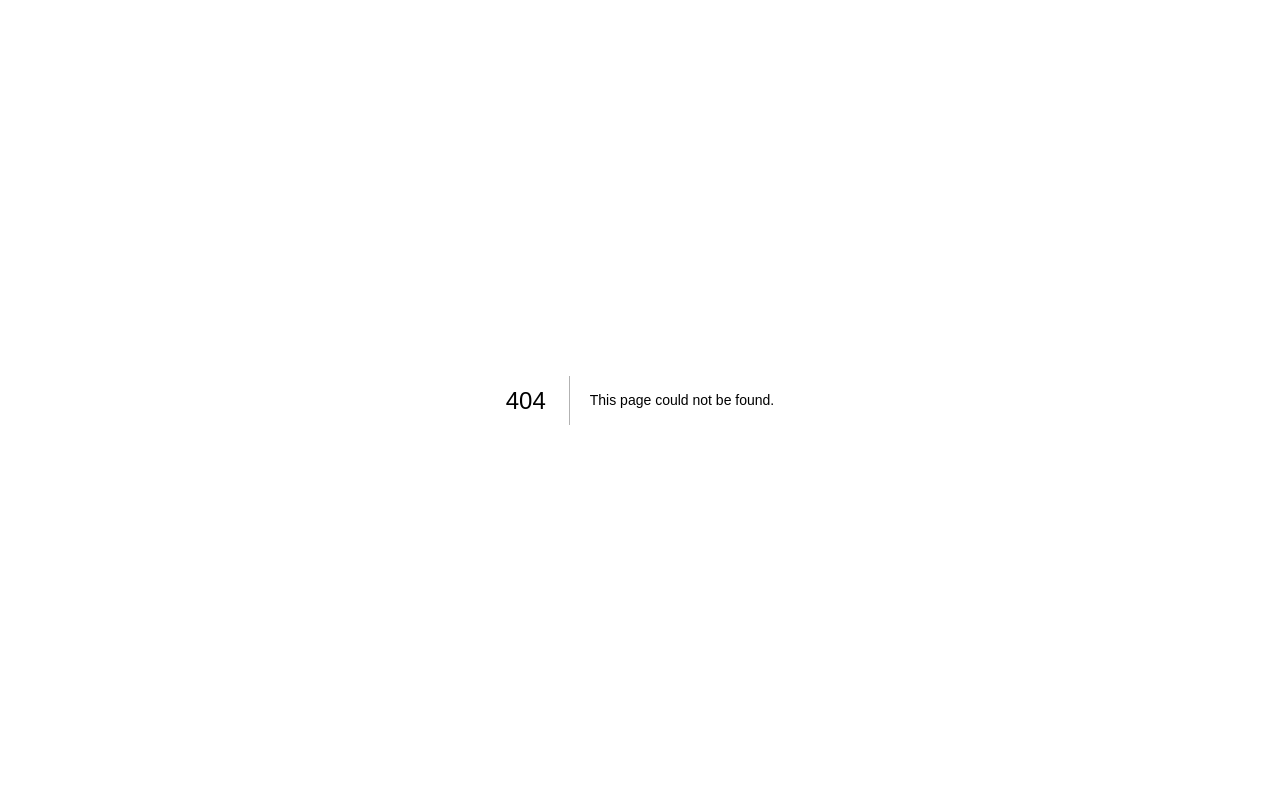
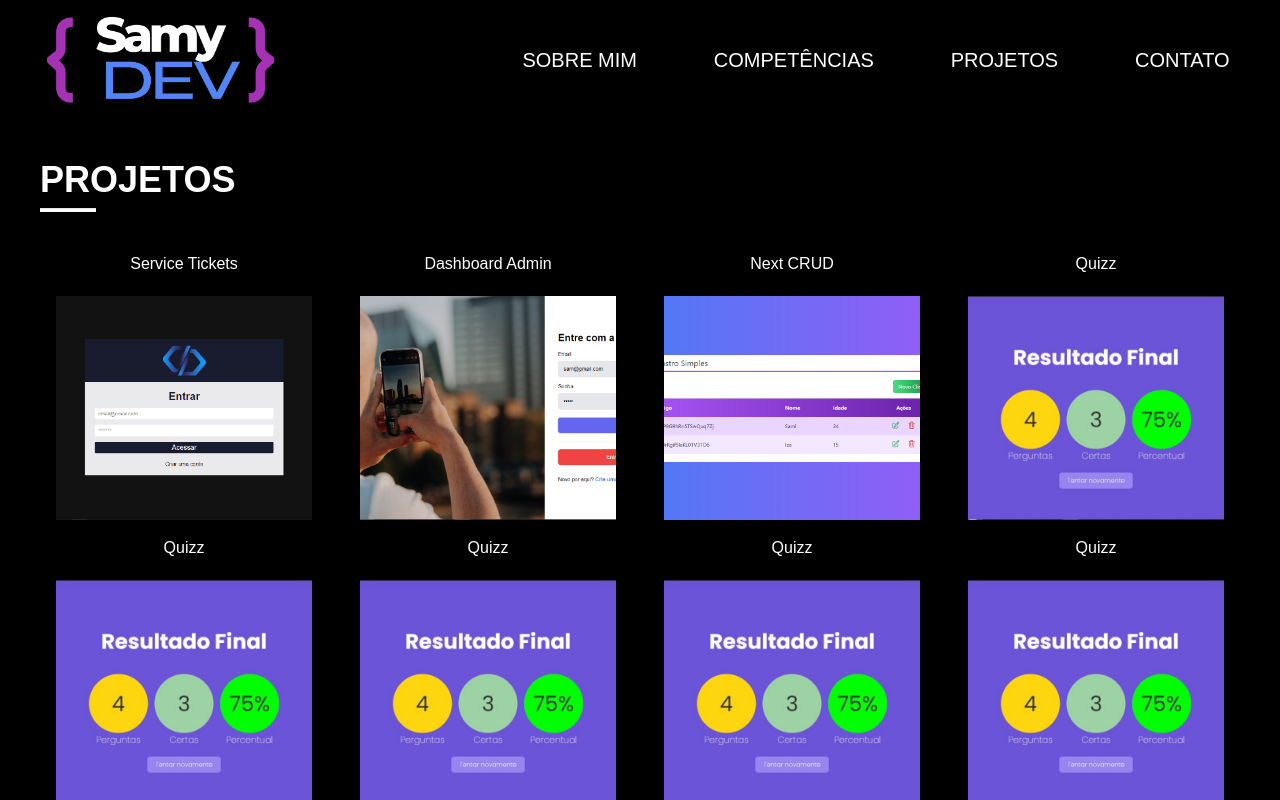
Before and after one commit to SamillyNunes/portfolio, a Next.js app: page /projects in a window 1280 px wide. Before the commit this address had no page. Shown: the top 800 px of the page. Built offline with nearby package versions, Linux system fonts and the light colour scheme.

Commit message:
ui: working on All Projects Page

```diff
--- a/data/projects.json
+++ b/data/projects.json
@@ -3,6 +3,7 @@
         "title": "Service Tickets",
         "description": "Sistema de abertura de chamados",
         "link": "https://github.com/SamillyNunes/tickets-service",
+        "isHighlight": true,
         "photos": [
             "/images/projects/tickets/dashboard.png",
             "/images/projects/tickets/login.png",
@@ -13,6 +14,7 @@
         "title": "Dashboard Admin",
         "description": "Dashboard de administração de algum serviço",
         "link": "https://github.com/SamillyNunes/dashboard_admin",
+        "isHighlight": true,
         "photos": [
             "/images/projects/dashboard_admin/auth-mobile.png",
             "/images/projects/dashboard_admin/auth-pc.png",
@@ -23,6 +25,7 @@
         "title": "Next CRUD",
         "description": "Sistema de cadastro, edição, consulta e remoção simples.",
         "link": "https://github.com/SamillyNunes/next-crud",
+        "isHighlight": true,
         "photos": [
             "/images/projects/next-crud/editar.png",
             "/images/projects/next-crud/home.png",
@@ -33,6 +36,57 @@
         "title": "Quizz",
         "description": "Quiz de perguntas previamente cadastradas na API criada dentro do mesmo projeto.",
         "link": "https://github.com/SamillyNunes/quizz",
+        "isHighlight": true,
+        "photos": [
+            "/images/projects/quizz/quiz.jpg",
+            "/images/projects/quizz/results.jpg"
+        ]
+    },
+    {
+        "title": "Quizz",
+        "description": "Quiz de perguntas previamente cadastradas na API criada dentro do mesmo projeto.",
+        "link": "https://github.com/SamillyNunes/quizz",
+        "isHighlight": false,
+        "photos": [
+            "/images/projects/quizz/quiz.jpg",
+            "/images/projects/quizz/results.jpg"
+        ]
+    },
+    {
+        "title": "Quizz",
+        "description": "Quiz de perguntas previamente cadastradas na API criada dentro do mesmo projeto.",
+        "link": "https://github.com/SamillyNunes/quizz",
+        "isHighlight": false,
+        "photos": [
+            "/images/projects/quizz/quiz.jpg",
+            "/images/projects/quizz/results.jpg"
+        ]
+    },
+    {
+        "title": "Quizz",
+        "description": "Quiz de perguntas previamente cadastradas na API criada dentro do mesmo projeto.",
+        "link": "https://github.com/SamillyNunes/quizz",
+        "isHighlight": false,
+        "photos": [
+            "/images/projects/quizz/quiz.jpg",
+            "/images/projects/quizz/results.jpg"
+        ]
+    },
+    {
+        "title": "Quizz",
+        "description": "Quiz de perguntas previamente cadastradas na API criada dentro do mesmo projeto.",
+        "link": "https://github.com/SamillyNunes/quizz",
+        "isHighlight": false,
+        "photos": [
+            "/images/projects/quizz/quiz.jpg",
+            "/images/projects/quizz/results.jpg"
+        ]
+    },
+    {
+        "title": "Quizz",
+        "description": "Quiz de perguntas previamente cadastradas na API criada dentro do mesmo projeto.",
+        "link": "https://github.com/SamillyNunes/quizz",
+        "isHighlight": false,
         "photos": [
             "/images/projects/quizz/quiz.jpg",
             "/images/projects/quizz/results.jpg"
--- a/src/components/pages/ProjectsPage.tsx
+++ b/src/components/pages/ProjectsPage.tsx
@@ -1,24 +1,33 @@
 import ProjectCard from "../ProjectCard";
 import Title from "../Title";
-import { convertJsonIntoProjects, getProjects } from "@/functions/projects";
+import { convertJsonIntoProjects, getProjects } from "@/functions/projectsFunctions";
 
+interface ProjectsPageInterface{
+    projects: any;
+    fitAllScreen?: boolean;
+}
 
-export default function ProjectsPage({projects}){
+export default function ProjectsPage(props: ProjectsPageInterface){
 
-    const projectsModels = convertJsonIntoProjects(projects);
+    const projectsModels = convertJsonIntoProjects(props.projects);
+    const fitAllScreen = props.fitAllScreen ?? false;
 
 
     return (
         <div>
-            <div className="h-min p-10">
+            <div className={`
+                ${fitAllScreen ? 'h-screen' : 'h-min' }
+                p-10
+            `}>
                 <Title label="PROJETOS" />
-                <div className="
+                <div className={`
                     mt-10
                     grid grid-cols-1 md:grid-cols-2 lg:grid-cols-4 gap-4
                     justify-center justify-items-center
-                ">
+                    ${fitAllScreen ? 'h-[90%] ' : ''}
+                `}>
                     {projectsModels?.map((p, i) => (
-                        <ProjectCard
+                        (fitAllScreen || p.isHighlight) && <ProjectCard
                             title={p.title}
                             description= {p.description}
                             link={p.link}
--- a/src/models/ProjectModel.ts
+++ b/src/models/ProjectModel.ts
@@ -3,11 +3,13 @@ export class ProjectModel{
     #description: string;
     #link: string;;
     #photos: string[];
+    #isHighlight: boolean;
 
-    constructor(title: string, description: string, link:string, photos: string[]){
+    constructor(title: string, description: string, link:string, isHighlight: boolean, photos: string[]){
         this.#title=title;
         this.#description=description;
         this.#link=link;
+        this.#isHighlight = isHighlight;
         this.#photos=photos;
     }
 
@@ -23,6 +25,10 @@ export class ProjectModel{
         return this.#link;
     }
 
+    get isHighlight(){
+        return this.#isHighlight;
+    }
+
     get photos(){
         return this.#photos;
     }
@@ -35,6 +41,7 @@ export class ProjectModel{
             json['title'],
             json['description'],
             json['link'],
+            json['isHighlight'],
             json['photos'] as [],
         );
     }
--- a/src/pages/index.tsx
+++ b/src/pages/index.tsx
@@ -5,7 +5,7 @@ import HomePage from "@/components/pages/HomePage";
 import ProjectsPage from "@/components/pages/ProjectsPage";
 import SkillsPage from "@/components/pages/SkillsPage";
 import XpPage from "@/components/pages/XpPage";
-import { getProjects } from "@/functions/projects";
+import { getProjects } from "@/functions/projectsFunctions";
 
 export async function getStaticProps(){
   const projects = await getProjects();
--- /dev/null
+++ b/src/pages/projects.tsx
@@ -0,0 +1,24 @@
+import Header from "@/components/Header";
+import ProjectsPage from "@/components/pages/ProjectsPage";
+import { convertJsonIntoProjects, getProjects } from "@/functions/projectsFunctions";
+
+export async function getStaticProps(){
+    const projects = await getProjects();
+
+    return {
+        props: {
+            projects: projects,
+        }
+    }
+  }
+
+
+export default function AllProjectsPage({projects}){
+
+    return (
+        <div>
+            <Header />
+            <ProjectsPage projects={projects} fitAllScreen />
+        </div>
+    );
+}
```
Also changed, not shown: src/functions/projectsFunctions.ts (renamed from src/functions/projects.ts).
